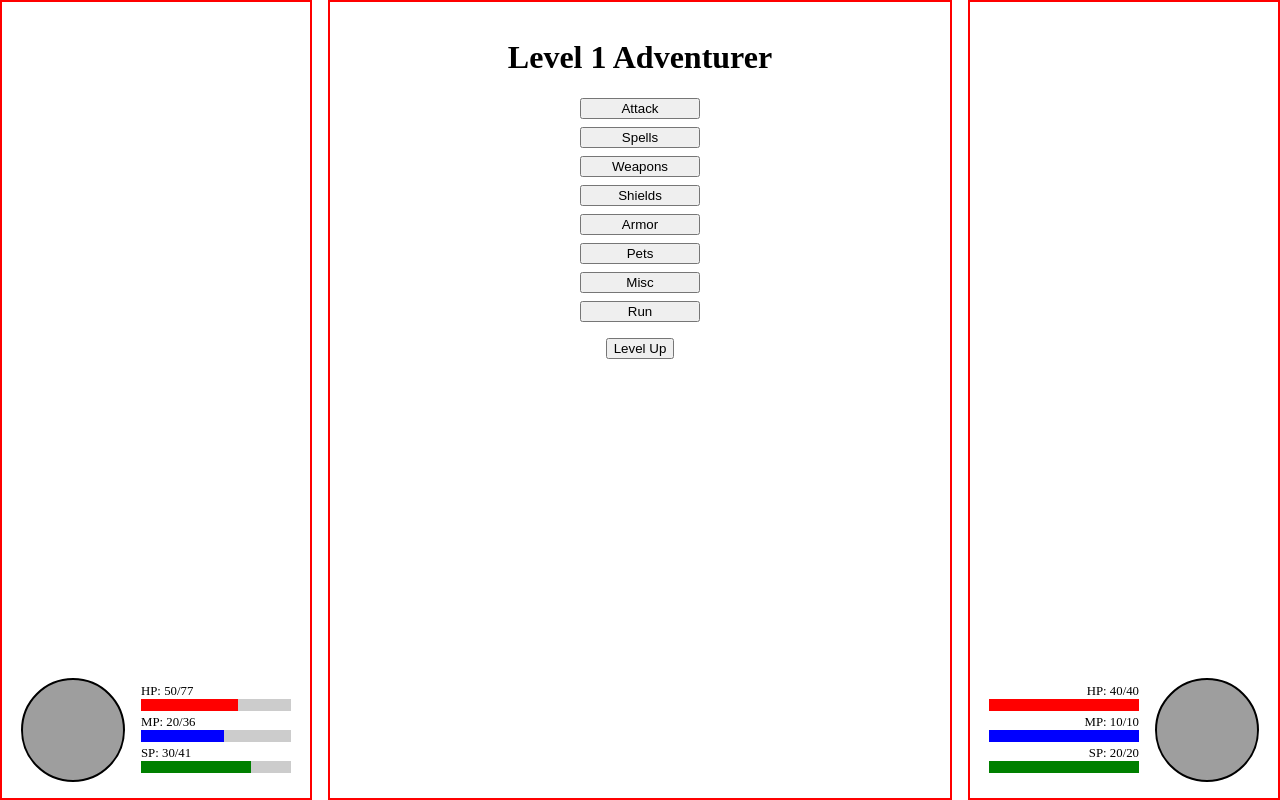
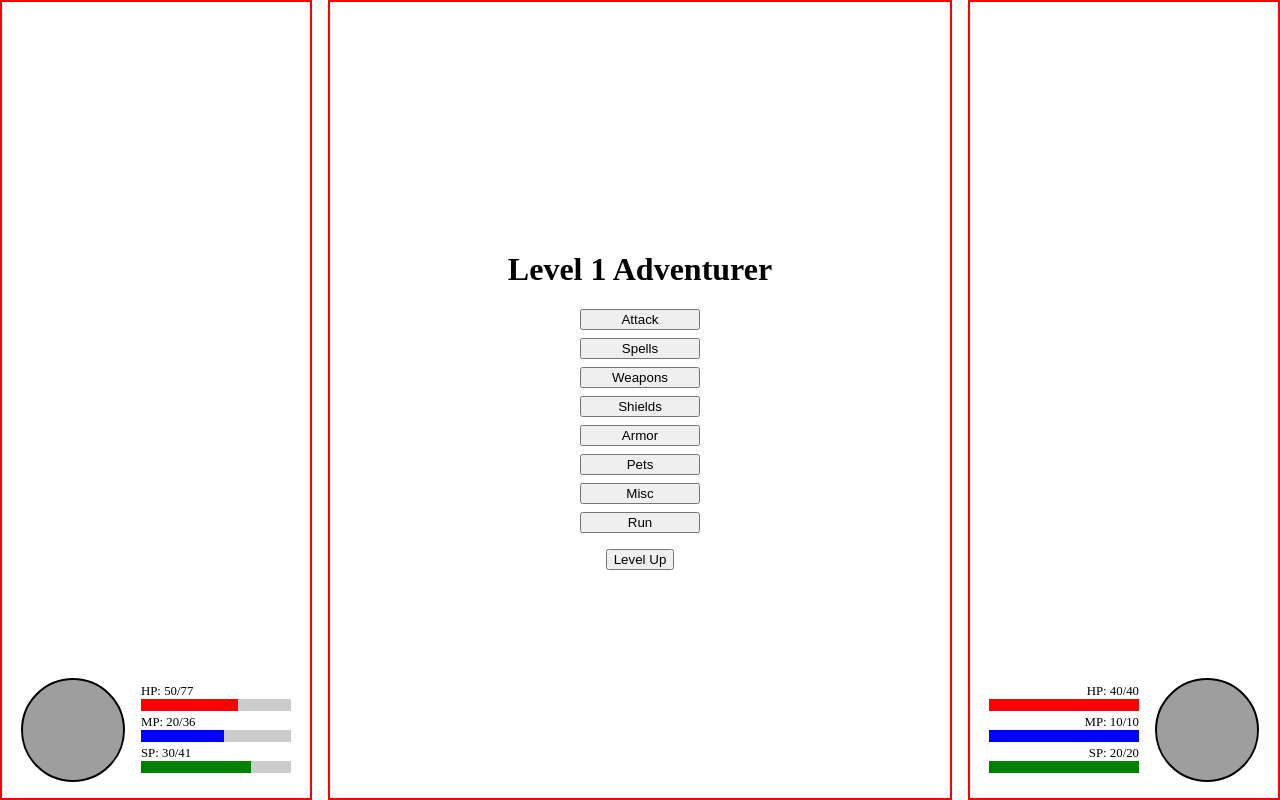
Before and after one commit to RainySunsetGod/mySite, a React (Vite) app in the folder adventure-evolution/: page / in a window 1280 px wide. Built offline with nearby package versions, Linux system fonts and the light colour scheme; grey boxes are pictures that could not be loaded.

Commit message:
made combat module with minor changes

```diff
--- a/adventure-evolution/src/App.tsx
+++ b/adventure-evolution/src/App.tsx
@@ -1,93 +1,5 @@
-import { useState } from "react";
-import { DEFAULT_PLAYER, type Player } from "./state/player";
-import { tryEvolve, type EvolutionContext } from "./utils/evolution";
-import { getContent } from "./data/library";
-import ActionMenu from "./components/ActionMenu";
-import PlayerPanel from "./components/PlayerPanel";
-import EnemyPanel from "./components/EnemyPanel";
-
-const DEFAULT_ENEMY = {
-  name: "Slime",
-  currentHp: 40,
-  currentMp: 10,
-  currentSp: 20,
-  maxHp: 40,
-  maxMp: 10,
-  maxSp: 20,
-  attack: 5,
-  defense: 2,
-};
+import Combat from "./modules/Combat";
 
 export default function App() {
-  const [player, setPlayer] = useState<Player>(DEFAULT_PLAYER);
-  const [enemy, setEnemy] = useState(DEFAULT_ENEMY);
-  // Placeholder: mark setEnemy as intentionally unused
-  void setEnemy;
-
-  const levelUp = () => {
-    const newLevel = player.level + 1;
-    const newGearView = { ...player.gearView };
-
-    const context: EvolutionContext = {
-      level: newLevel,
-      inventory: player.materials,
-      merges: player.merges,
-      usage: player.usage,
-    };
-
-    for (const category in newGearView) {
-      newGearView[category as keyof typeof newGearView] =
-        newGearView[category as keyof typeof newGearView].map((id) => {
-          const item = getContent(id);
-          if (!item) return id;
-          return tryEvolve(item, context).id;
-        });
-    }
-
-    setPlayer({
-      ...player,
-      level: newLevel,
-      gearView: newGearView,
-      currentHp: player.maxHp,
-      currentMp: player.maxMp,
-      currentSp: player.maxSp,
-    });
-  };
-
-  return (
-    <div
-      style={{
-        display: "grid",
-        gridTemplateColumns: "1fr 2fr 1fr",
-        gap: "1rem",
-        height: "100vh", // ✅ match viewport height exactly
-        boxSizing: "border-box",
-      }}
-    >
-      <PlayerPanel player={player} />
-
-      <div
-        style={{
-          border: "2px solid red",
-          padding: "1rem",
-          display: "flex",
-          flexDirection: "column",
-          alignItems: "center",
-        }}
-      >
-        <h1>Level {player.level} Adventurer</h1>
-        <ActionMenu
-          player={player}
-          onUse={(item) => {
-            alert(`Used ${item.name}!`);
-          }}
-        />
-        <button onClick={levelUp} style={{ marginTop: "1rem" }}>
-          Level Up
-        </button>
-      </div>
-
-      <EnemyPanel enemy={enemy} />
-    </div>
-  );
+  return <Combat />;
 }
--- /dev/null
+++ b/adventure-evolution/src/modules/Combat.tsx
@@ -0,0 +1,96 @@
+import { useState } from "react";
+import { DEFAULT_PLAYER, type Player } from "../state/player";
+import PlayerPanel from "../components/PlayerPanel";
+import EnemyPanel from "../components/EnemyPanel";
+import ActionMenu from "../components/ActionMenu";
+import { getContent } from "../data/library";
+import { tryEvolve, type EvolutionContext } from "../utils/evolution";
+
+const DEFAULT_ENEMY = {
+    name: "Slime",
+    currentHp: 40,
+    currentMp: 10,
+    currentSp: 20,
+    maxHp: 40,
+    maxMp: 10,
+    maxSp: 20,
+    attack: 5,
+    defense: 2,
+};
+
+export default function Combat() {
+    const [player, setPlayer] = useState<Player>(DEFAULT_PLAYER);
+    const [enemy, setEnemy] = useState(DEFAULT_ENEMY);
+    // Placeholder: mark setEnemy as intentionally unused
+    void setEnemy;
+
+    const levelUp = () => {
+        const newLevel = player.level + 1;
+        const newGearView = { ...player.gearView };
+
+        const context: EvolutionContext = {
+            level: newLevel,
+            inventory: player.materials,
+            merges: player.merges,
+            usage: player.usage,
+        };
+
+        for (const category in newGearView) {
+            newGearView[category as keyof typeof newGearView] =
+                newGearView[category as keyof typeof newGearView].map((id) => {
+                    const item = getContent(id);
+                    if (!item) return id;
+                    return tryEvolve(item, context).id;
+                });
+        }
+
+        setPlayer({
+            ...player,
+            level: newLevel,
+            gearView: newGearView,
+            currentHp: player.maxHp,
+            currentMp: player.maxMp,
+            currentSp: player.maxSp,
+        });
+    };
+
+    return (
+        <div
+            style={{
+                display: "grid",
+                gridTemplateColumns: "1fr 2fr 1fr",
+                gap: "1rem",
+                height: "100vh", // ✅ full window height
+            }}
+        >
+            {/* Left panel */}
+            <PlayerPanel player={player} />
+
+            {/* Middle (actions + info) */}
+            <div
+                style={{
+                    border: "2px solid red",
+                    padding: "1rem",
+                    display: "flex",
+                    flexDirection: "column",
+                    alignItems: "center",
+                    justifyContent: "center",
+                }}
+            >
+                <h1>Level {player.level} Adventurer</h1>
+                <ActionMenu
+                    player={player}
+                    onUse={(item) => {
+                        alert(`Used ${item.name}!`);
+                    }}
+                />
+                <button onClick={levelUp} style={{ marginTop: "1rem" }}>
+                    Level Up
+                </button>
+            </div>
+
+            {/* Right panel */}
+            <EnemyPanel enemy={enemy} />
+        </div>
+    );
+}
```
